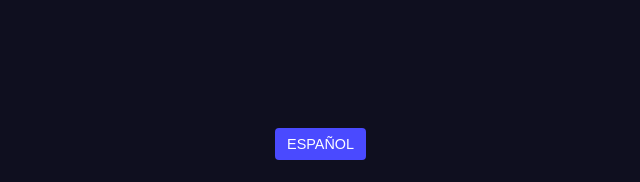
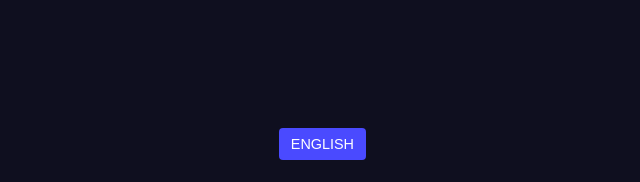
Before and after one commit to Andres241218/APMT2, a plain HTML site: page html/ajustes.html in a window 1280 px wide. Shown: the top 182 px of the page, 539-1179 px from the left. Drawn offline with Linux system fonts and the light colour scheme.

Commit message:
correccion logica del cambio de idioma

```diff
--- a/html/ajustes.html
+++ b/html/ajustes.html
@@ -19,7 +19,7 @@
     <ul class="settings-list">
       <li class="settings-item">
         <span id="idioma-label">Idioma</span>
-        <button id="language-toggle" class="btn-container">ESPAÑOL</button>
+        <button id="language-toggle" class="btn-container">ENGLISH</button>
       </li>
       <li class="settings-item">
         <span id="modo-claro-label">Modo claro</span>
--- a/js/util/configuraciones.js
+++ b/js/util/configuraciones.js
@@ -27,7 +27,7 @@ document.addEventListener("DOMContentLoaded", function () {
         document.documentElement.lang = idioma;
 
         if (idiomaBtn) {
-            idiomaBtn.textContent = idioma === "es" ? "ESPAÑOL" : "ENGLISH";
+            idiomaBtn.textContent = idioma === "es" ? "ENGLISH" : "ESPAÑOL;
         }
 
         document.querySelectorAll("[data-i18n]").forEach(function (element) {
```
